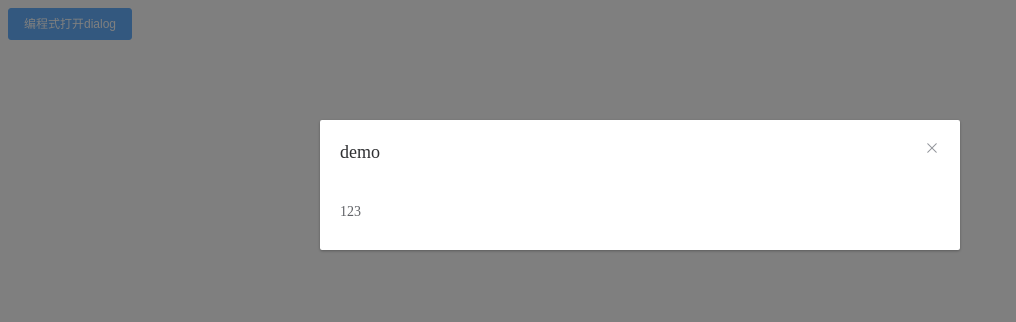
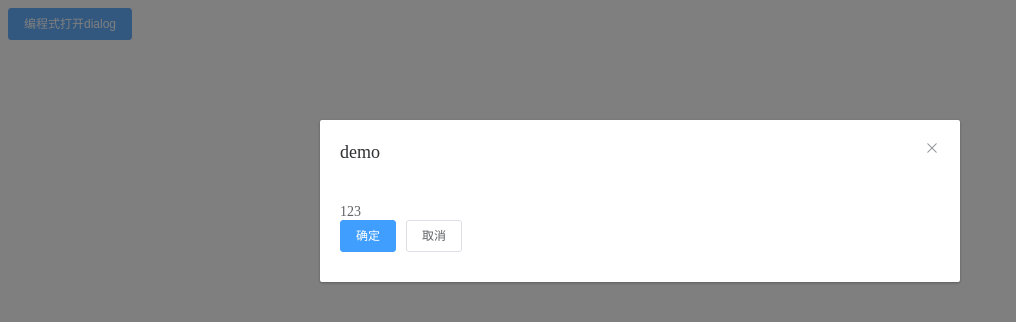
Before and after one commit to lq782655835/el-dialog-helper, a Vue app: page / in a window 1280 px wide. Both pictures are taken after a click on the button "编程式打开dialog". Shown: the top 322 px of the page, without its empty margins (0-1016 px from the left). Built offline with nearby package versions, Linux system fonts and the light colour scheme.

Commit message:
:art: changed demo example

```diff
--- a/src/app.vue
+++ b/src/app.vue
@@ -10,7 +10,9 @@ export default {
   name: "app",
   methods: {
     open() {
-      this.$openDialog(DemoDialog)({ name: "123" });
+      this.$openDialog(DemoDialog)({ name: "123" })
+        .then(() => this.$message.success('任务成功'))
+        .catch(() => this.$message.warning('任务失败'));
     }
   }
 };
--- a/src/demo-dialog.vue
+++ b/src/demo-dialog.vue
@@ -1,6 +1,10 @@
 <template>
-  <el-dialog title="demo" :visible.sync="visible" :close="close">
+  <el-dialog title="demo" :visible.sync="visible">
     {{ name }}
+    <div>
+      <el-button type="primary" @click="close(true)" size="small">确定</el-button>
+      <el-button @click="close(false)" size="small">取消</el-button>
+    </div>
   </el-dialog>
 </template>
 
```
Also changed, not shown: 1 other file (tests, documents, lock files or other folders).
